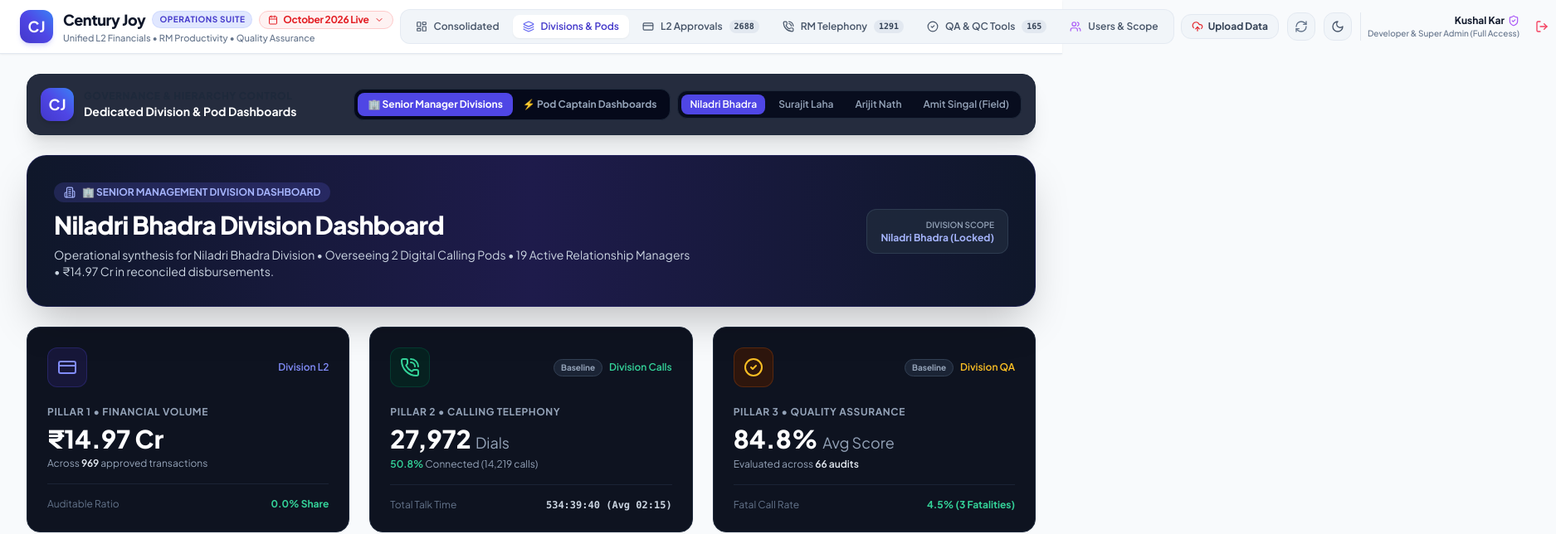
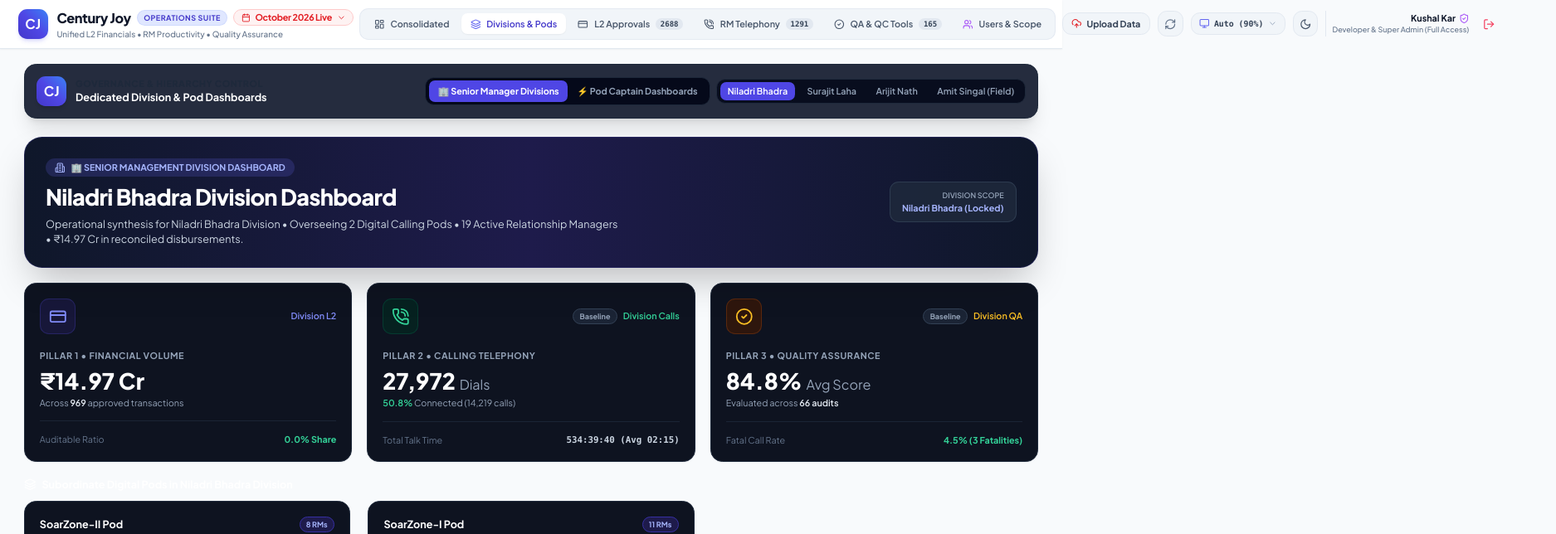
Before and after one commit to KK12101987/centuryjoy-sales-hub, a React (Vite) app: page / in a window 1280 px wide. Both pictures are taken after a click on the button "Divisions & Pods". Shown: the top 644 px of the page at 83% size, 1875 px wide, since content can reach past the window. Built offline with nearby package versions, Linux system fonts and the light colour scheme.

Commit message:
feat(ui): implement dynamic resolution auto-fit scaling and navbar scale controller

```diff
--- a/src/App.jsx
+++ b/src/App.jsx
@@ -26,14 +26,26 @@ function ModuleLoadingFallback() {
 }
 
 function AppContent() {
-  const { currentUser, activeModule, isUploadModalOpen, closeUploadModal, uploadModalTab } = useData();
+  const { currentUser, activeModule, isUploadModalOpen, closeUploadModal, uploadModalTab, effectiveZoom } = useData();
 
   if (!currentUser) {
     return <LoginPage />;
   }
 
   return (
-    <div className="min-h-screen bg-slate-50 dark:bg-[#070a12] text-slate-800 dark:text-slate-100 flex flex-col font-['Plus_Jakarta_Sans',sans-serif] transition-colors duration-150">
+    <div
+      id="app-scale-root"
+      style={{ zoom: effectiveZoom }}
+      className="min-h-screen bg-slate-50 dark:bg-[#070a12] text-slate-800 dark:text-slate-100 flex flex-col font-['Plus_Jakarta_Sans',sans-serif] transition-colors duration-150"
+    >
+      {/* Print zoom reset stylesheet */}
+      <style>{`
+        @media print {
+          #app-scale-root, body, html {
+            zoom: 1 !important;
+          }
+        }
+      `}</style>
 
       {/* Global Navigation Header */}
       <Navbar />
@@ -49,7 +61,7 @@ function AppContent() {
       />
 
       {/* Main Content Viewport with Suspense Code Splitting */}
-      <main className="flex-1 max-w-7xl w-full mx-auto px-4 sm:px-6 lg:px-8 py-6">
+      <main className="flex-1 max-w-[1600px] w-full mx-auto px-4 sm:px-6 lg:px-8 py-5">
         <Suspense fallback={<ModuleLoadingFallback />}>
           {activeModule === 'consolidated' && <ConsolidatedDashboard />}
           {activeModule === 'divisions' && <ManagerHub />}
@@ -62,7 +74,7 @@ function AppContent() {
 
       {/* Executive Footer */}
       <footer className="border-t border-slate-200 dark:border-slate-800 bg-white dark:bg-[#090d16] py-4 text-center text-xs text-slate-500 transition-colors print:hidden">
-        <div className="max-w-7xl mx-auto px-4 flex flex-col sm:flex-row justify-between items-center gap-2">
+        <div className="max-w-[1600px] mx-auto px-4 flex flex-col sm:flex-row justify-between items-center gap-2">
           <div className="flex items-center space-x-2">
             <span className="w-2 h-2 rounded-full bg-emerald-500 animate-pulse"></span>
             <span className="font-semibold text-slate-700 dark:text-slate-300">
--- a/src/components/Common/Navbar.jsx
+++ b/src/components/Common/Navbar.jsx
@@ -16,12 +16,15 @@ import {
   Check,
   UploadCloud,
   RefreshCw,
-  Layers
+  Layers,
+  Monitor
 } from 'lucide-react';
 
 export default function Navbar() {
   const [isMonthDropdownOpen, setIsMonthDropdownOpen] = useState(false);
   const monthDropdownRef = useRef(null);
+  const [isScaleDropdownOpen, setIsScaleDropdownOpen] = useState(false);
+  const scaleDropdownRef = useRef(null);
 
   const {
     currentUser,
@@ -40,14 +43,20 @@ export default function Navbar() {
     selectMonth,
     availableMonths,
     activeDatasetMeta,
-    openUploadModal
+    openUploadModal,
+    displayScale,
+    setDisplayScale,
+    effectiveZoom,
   } = useData();
 
-  // Close month dropdown when clicking outside
+  // Close dropdowns when clicking outside
   useEffect(() => {
     function handleClickOutside(event) {
       if (monthDropdownRef.current && !monthDropdownRef.current.contains(event.target)) {
         setIsMonthDropdownOpen(false);
+      }
+      if (scaleDropdownRef.current && !scaleDropdownRef.current.contains(event.target)) {
+        setIsScaleDropdownOpen(false);
       }
     }
     document.addEventListener('mousedown', handleClickOutside);
@@ -329,6 +338,105 @@ export default function Navbar() {
               <RefreshCw className="w-4 h-4" />
             </button>
 
+            {/* Resolution / Viewport Scale Controller */}
+            <div className="relative inline-block shrink-0" ref={scaleDropdownRef}>
+              <button
+                type="button"
+                onClick={() => setIsScaleDropdownOpen(!isScaleDropdownOpen)}
+                className="inline-flex items-center gap-1.5 px-2.5 py-1.5 text-xs font-semibold text-slate-700 dark:text-slate-200 bg-slate-100 hover:bg-slate-200 dark:bg-slate-900 dark:hover:bg-slate-800 border border-slate-200 dark:border-slate-800 rounded-xl transition-all cursor-pointer shadow-2xs whitespace-nowrap shrink-0 group"
+                title="Display Resolution Scaling & Auto-Fit Control"
+              >
+                <Monitor className="w-3.5 h-3.5 text-indigo-500 group-hover:scale-110 transition-transform shrink-0" />
+                <span className="hidden sm:inline font-mono text-[11px] font-bold">
+                  {displayScale === 'auto' ? `Auto (${Math.round(effectiveZoom * 100)}%)` : `${displayScale}%`}
+                </span>
+                <ChevronDown className={`w-3 h-3 text-slate-400 transition-transform duration-200 ${isScaleDropdownOpen ? 'rotate-180' : ''}`} />
+              </button>
+
+              {isScaleDropdownOpen && (
+                <div className="absolute right-0 mt-2 w-72 bg-white dark:bg-[#0f172a] rounded-xl border border-slate-200 dark:border-slate-800 shadow-xl py-1.5 z-50 animate-in fade-in zoom-in-95 duration-150">
+                  <div className="px-3 py-1.5 border-b border-slate-100 dark:border-slate-800 flex items-center justify-between text-[10px] font-bold uppercase tracking-wider text-slate-400">
+                    <span>Screen Adaptation Scale</span>
+                    <span className="text-[9px] px-1.5 py-0.5 rounded bg-indigo-50 text-indigo-600 dark:bg-indigo-950/60 dark:text-indigo-400 font-mono font-bold">
+                      {Math.round(effectiveZoom * 100)}% Active
+                    </span>
+                  </div>
+                  <div className="py-1">
+                    {[
+                      {
+                        id: 'auto',
+                        label: `Auto-Fit (${Math.round(effectiveZoom * 100)}%)`,
+                        subtitle: 'Dynamic screen resolution adaptation',
+                        badge: 'Recommended',
+                        icon: '⚡',
+                      },
+                      {
+                        id: '85',
+                        label: 'Compact (85%)',
+                        subtitle: 'Smaller laptops & 720p screens',
+                        icon: '📱',
+                      },
+                      {
+                        id: '90',
+                        label: 'Laptop View (90%)',
+                        subtitle: '1080p displays with 125% scaling',
+                        icon: '💻',
+                      },
+                      {
+                        id: '100',
+                        label: 'Standard (100%)',
+                        subtitle: 'Default 1:1 pixel rendering',
+                        icon: '🖥️',
+                      },
+                      {
+                        id: '110',
+                        label: 'Large (110%)',
+                        subtitle: 'Enlarged text for 4K / QHD monitors',
+                        icon: '🔍',
+                      },
+                    ].map((opt) => {
+                      const isSelected = displayScale === opt.id;
+                      return (
+                        <button
+                          key={opt.id}
+                          type="button"
+                          onClick={() => {
+                            setDisplayScale(opt.id);
+                            setIsScaleDropdownOpen(false);
+                          }}
+                          className={`w-full px-3 py-2 text-left text-xs transition-colors flex items-center justify-between group cursor-pointer ${
+                            isSelected
+                              ? 'bg-indigo-50/80 dark:bg-indigo-950/40 text-slate-900 dark:text-white font-bold'
+                              : 'text-slate-600 dark:text-slate-300 hover:bg-slate-50 dark:hover:bg-slate-800/60'
+                          }`}
+                        >
+                          <div className="flex items-center gap-2">
+                            <span className="text-sm shrink-0">{opt.icon}</span>
+                            <div>
+                              <div className="flex items-center gap-1.5">
+                                <span className={isSelected ? 'text-indigo-600 dark:text-indigo-400' : 'text-slate-700 dark:text-slate-200'}>
+                                  {opt.label}
+                                </span>
+                                {opt.badge && (
+                                  <span className="text-[9px] px-1.5 py-0.2 rounded-full font-bold uppercase bg-emerald-100 text-emerald-700 dark:bg-emerald-950/70 dark:text-emerald-300 border border-emerald-200 dark:border-emerald-800">
+                                    {opt.badge}
+                                  </span>
+                                )}
+                              </div>
+                              <div className="text-[10px] text-slate-400 font-normal">
+                                {opt.subtitle}
+                              </div>
+                            </div>
+                          </div>
+                          {isSelected && <Check className="w-3.5 h-3.5 text-indigo-600 dark:text-indigo-400 shrink-0" />}
+                        </button>
+                      );
+                    })}
+                  </div>
+                </div>
+              )}
+            </div>
+
             {/* Theme Toggle */}
             <button
               onClick={toggleTheme}
--- a/src/components/ManagerHub/ManagerHub.jsx
+++ b/src/components/ManagerHub/ManagerHub.jsx
@@ -742,11 +742,11 @@ export default function ManagerHub() {
       {/* 1. SENIOR MANAGER DIVISION DASHBOARD VIEW                     */}
       {/* ------------------------------------------------------------- */}
       {(!isCaptain && (isManager || viewType === 'manager')) && (
-        <div className="space-y-6">
+        <div className="space-y-5">
 
           {/* Executive Division Banner */}
-          <div className={`bg-gradient-to-r ${isPhysicalManager ? 'from-slate-900 via-purple-950 to-slate-900 border-purple-900/40' : 'from-slate-900 via-indigo-950 to-slate-900 border-indigo-900/40'} border rounded-3xl p-6 sm:p-8 text-white shadow-2xl relative overflow-hidden`}>
-            <div className="flex flex-col lg:flex-row lg:items-center justify-between gap-6 relative z-10">
+          <div className={`bg-gradient-to-r ${isPhysicalManager ? 'from-slate-900 via-purple-950 to-slate-900 border-purple-900/40' : 'from-slate-900 via-indigo-950 to-slate-900 border-indigo-900/40'} border rounded-3xl p-5 sm:p-6 lg:p-7 text-white shadow-2xl relative overflow-hidden`}>
+            <div className="flex flex-col lg:flex-row lg:items-center justify-between gap-5 relative z-10">
               <div className="space-y-2">
                 <div className={`inline-flex items-center space-x-2 px-3 py-1 rounded-full ${isPhysicalManager ? 'bg-purple-500/20 border-purple-400/30 text-purple-300' : 'bg-indigo-500/20 border-indigo-400/30 text-indigo-300'} text-xs font-bold`}>
                   <Building2 className="w-3.5 h-3.5" />
@@ -775,10 +775,10 @@ export default function ManagerHub() {
           </div>
 
           {/* Tri-Factor Pillar KPI Cards */}
-          <div className="grid grid-cols-1 md:grid-cols-3 gap-6">
+          <div className="grid grid-cols-1 md:grid-cols-3 gap-5">
 
             {/* Pillar 1: Financial Approvals */}
-            <div className="bg-[#0e1320] border border-slate-800 rounded-2xl p-6 shadow-sm hover:border-indigo-500/40 transition-all">
+            <div className="bg-[#0e1320] border border-slate-800 rounded-2xl p-5 shadow-sm hover:border-indigo-500/40 transition-all">
               <div className="flex items-center justify-between mb-4">
                 <div className="w-12 h-12 rounded-xl bg-indigo-950/60 border border-indigo-900/60 flex items-center justify-center text-indigo-400 font-bold text-xl">
                   <CreditCard className="w-6 h-6" />
@@ -803,7 +803,7 @@ export default function ManagerHub() {
             </div>
 
             {/* Pillar 2: Calling Telephony */}
-            <div className="bg-[#0e1320] border border-slate-800 rounded-2xl p-6 shadow-sm hover:border-emerald-500/40 transition-all">
+            <div className="bg-[#0e1320] border border-slate-800 rounded-2xl p-5 shadow-sm hover:border-emerald-500/40 transition-all">
               <div className="flex items-center justify-between mb-4">
                 <div className="w-12 h-12 rounded-xl bg-emerald-950/60 border border-emerald-900/60 flex items-center justify-center text-emerald-400 font-bold text-xl">
                   <PhoneCall className="w-6 h-6" />
@@ -839,7 +839,7 @@ export default function ManagerHub() {
             </div>
 
             {/* Pillar 3: Quality Assurance */}
-            <div className="bg-[#0e1320] border border-slate-800 rounded-2xl p-6 shadow-sm hover:border-amber-500/40 transition-all">
+            <div className="bg-[#0e1320] border border-slate-800 rounded-2xl p-5 shadow-sm hover:border-amber-500/40 transition-all">
               <div className="flex items-center justify-between mb-4">
                 <div className="w-12 h-12 rounded-xl bg-amber-950/60 border border-amber-900/60 flex items-center justify-center text-amber-400 font-bold text-xl">
                   <CheckCircle2 className="w-6 h-6" />
@@ -1101,11 +1101,11 @@ export default function ManagerHub() {
       {/* 2. POD CAPTAIN COMMAND DASHBOARD VIEW                         */}
       {/* ------------------------------------------------------------- */}
       {(isCaptain || (isSuperAdmin && viewType === 'pod')) && (
-        <div className="space-y-6">
+        <div className="space-y-5">
 
           {/* Pod Captain Banner */}
-          <div className="bg-gradient-to-r from-slate-900 via-emerald-950 to-slate-900 border border-emerald-900/40 rounded-3xl p-6 sm:p-8 text-white shadow-2xl relative overflow-hidden">
-            <div className="flex flex-col lg:flex-row lg:items-center justify-between gap-6 relative z-10">
+          <div className="bg-gradient-to-r from-slate-900 via-emerald-950 to-slate-900 border border-emerald-900/40 rounded-3xl p-5 sm:p-6 lg:p-7 text-white shadow-2xl relative overflow-hidden">
+            <div className="flex flex-col lg:flex-row lg:items-center justify-between gap-5 relative z-10">
               <div className="space-y-2">
                 <div className="inline-flex items-center space-x-2 px-3 py-1 rounded-full bg-emerald-500/20 border border-emerald-400/30 text-emerald-300 text-xs font-bold">
                   <Sparkles className="w-3.5 h-3.5" />
@@ -1126,9 +1126,9 @@ export default function ManagerHub() {
           </div>
 
           {/* Pod Operational KPIs */}
-          <div className="grid grid-cols-1 md:grid-cols-3 gap-6">
-
-            <div className="bg-[#0e1320] border border-slate-800 rounded-2xl p-6 shadow-sm">
+          <div className="grid grid-cols-1 md:grid-cols-3 gap-5">
+
+            <div className="bg-[#0e1320] border border-slate-800 rounded-2xl p-5 shadow-sm">
               <div className="flex items-center justify-between mb-4">
                 <div className="w-12 h-12 rounded-xl bg-emerald-950/60 border border-emerald-900/60 flex items-center justify-center text-emerald-400 font-bold text-xl">
                   <PhoneCall className="w-6 h-6" />
@@ -1148,7 +1148,7 @@ export default function ManagerHub() {
               </div>
             </div>
 
-            <div className="bg-[#0e1320] border border-slate-800 rounded-2xl p-6 shadow-sm">
+            <div className="bg-[#0e1320] border border-slate-800 rounded-2xl p-5 shadow-sm">
               <div className="w-12 h-12 rounded-xl bg-blue-950/60 border border-blue-900/60 flex items-center justify-center text-blue-400 font-bold text-xl mb-4">
                 <Users className="w-6 h-6" />
               </div>
@@ -1165,7 +1165,7 @@ export default function ManagerHub() {
               </div>
             </div>
 
-            <div className="bg-[#0e1320] border border-slate-800 rounded-2xl p-6 shadow-sm">
+            <div className="bg-[#0e1320] border border-slate-800 rounded-2xl p-5 shadow-sm">
               <div className="flex items-center justify-between mb-4">
                 <div className="w-12 h-12 rounded-xl bg-amber-950/60 border border-amber-900/60 flex items-center justify-center text-amber-400 font-bold text-xl">
                   <Award className="w-6 h-6" />
--- a/src/context/DataContext.jsx
+++ b/src/context/DataContext.jsx
@@ -96,6 +96,68 @@ export function DataProvider({ children }) {
 
   const toggleTheme = () => {
     setTheme((prev) => (prev === 'dark' ? 'light' : 'dark'));
+  };
+
+  // 4b. Dynamic Display Resolution Scaling & Auto-Fit Engine
+  const computeAutoZoom = () => {
+    if (typeof window === 'undefined') return 1.0;
+    const h = window.innerHeight;
+    const w = window.innerWidth;
+    // Compact Viewport (small laptops, 720p screens)
+    if (h < 720 || w < 1280) return 0.85;
+    // Standard 1080p Laptops with 125% Windows scaling (CSS viewport ~1536x720-864)
+    if (h < 920 || w < 1680) return 0.90;
+    // Ultra-wide or 4K Monitors
+    if (h >= 1200 && w >= 2200) return 1.05;
+    // Standard 1080p Desktop at 100% scaling
+    return 1.0;
+  };
+
+  const [displayScale, setDisplayScaleState] = useState(() => {
+    try {
+      return localStorage.getItem('century_display_scale_v2') || 'auto';
+    } catch (e) {
+      return 'auto';
+    }
+  });
+
+  const [effectiveZoom, setEffectiveZoom] = useState(() => {
+    try {
+      const saved = localStorage.getItem('century_display_scale_v2') || 'auto';
+      if (saved === 'auto') return computeAutoZoom();
+      return parseFloat(saved) / 100 || 1.0;
+    } catch (e) {
+      return 1.0;
+    }
+  });
+
+  useEffect(() => {
+    if (displayScale !== 'auto') {
+      const targetZoom = parseFloat(displayScale) / 100 || 1.0;
+      setEffectiveZoom(targetZoom);
+      return;
+    }
+
+    const handleResize = () => {
+      const autoZoom = computeAutoZoom();
+      setEffectiveZoom(autoZoom);
+    };
+
+    handleResize();
+    window.addEventListener('resize', handleResize);
+    return () => window.removeEventListener('resize', handleResize);
+  }, [displayScale]);
+
+  const updateDisplayScale = (newScale) => {
+    setDisplayScaleState(newScale);
+    try {
+      localStorage.setItem('century_display_scale_v2', newScale);
+    } catch (e) {}
+    if (newScale !== 'auto') {
+      setEffectiveZoom(parseFloat(newScale) / 100 || 1.0);
+    } else {
+      setEffectiveZoom(computeAutoZoom());
+    }
   };
 
   // 4b. Real-time User Registry Event Synchronization
@@ -1896,6 +1958,9 @@ export function DataProvider({ children }) {
     logFatalEmail,
     coachingLogs,
     logCoachingAction,
+    displayScale,
+    setDisplayScale: updateDisplayScale,
+    effectiveZoom,
   };
 
   return <DataContext.Provider value={value}>{children}</DataContext.Provider>;
--- a/src/index.css
+++ b/src/index.css
@@ -34,3 +34,10 @@
 .dark ::-webkit-scrollbar-thumb:hover {
   background: #475569;
 }
+
+/* Print Viewport Safety Override */
+@media print {
+  #app-scale-root, body, html {
+    zoom: 1 !important;
+  }
+}
```
Also changed, not shown: 2 other files (tests, documents, lock files or other folders).
